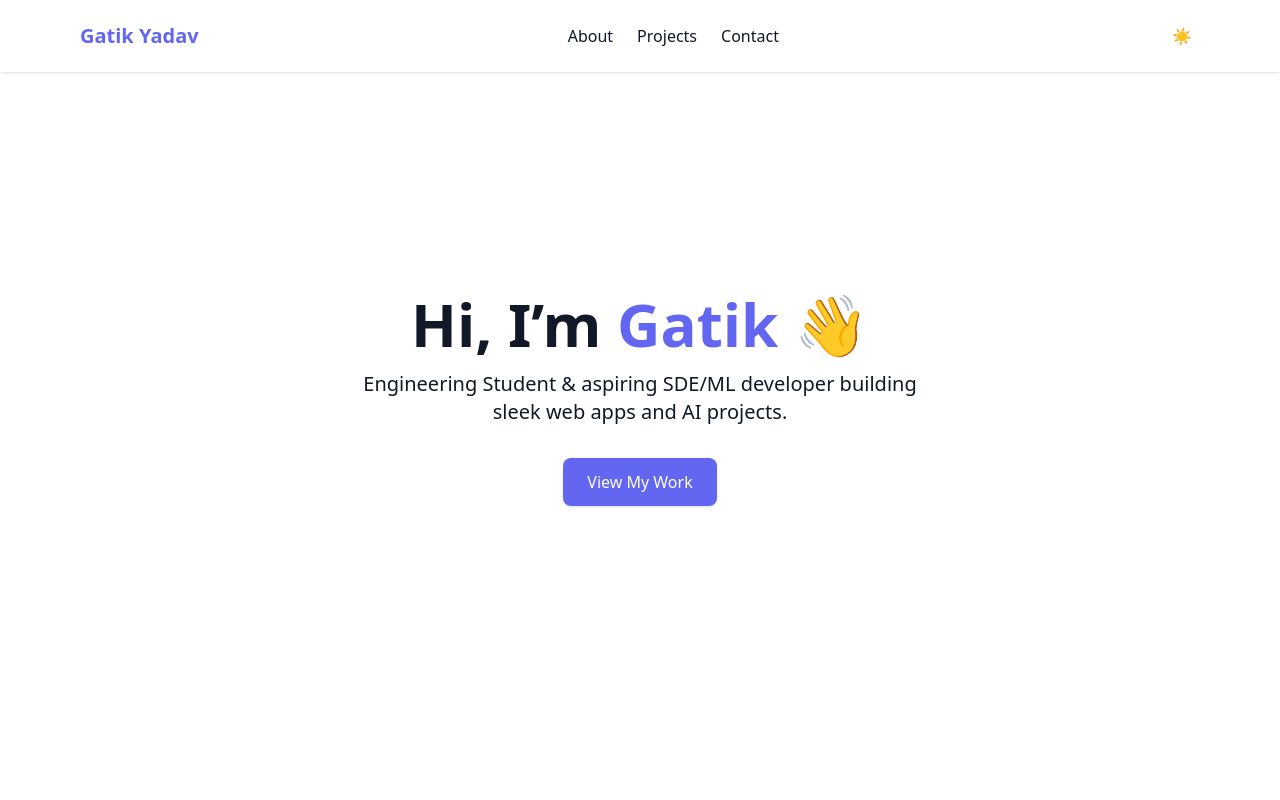
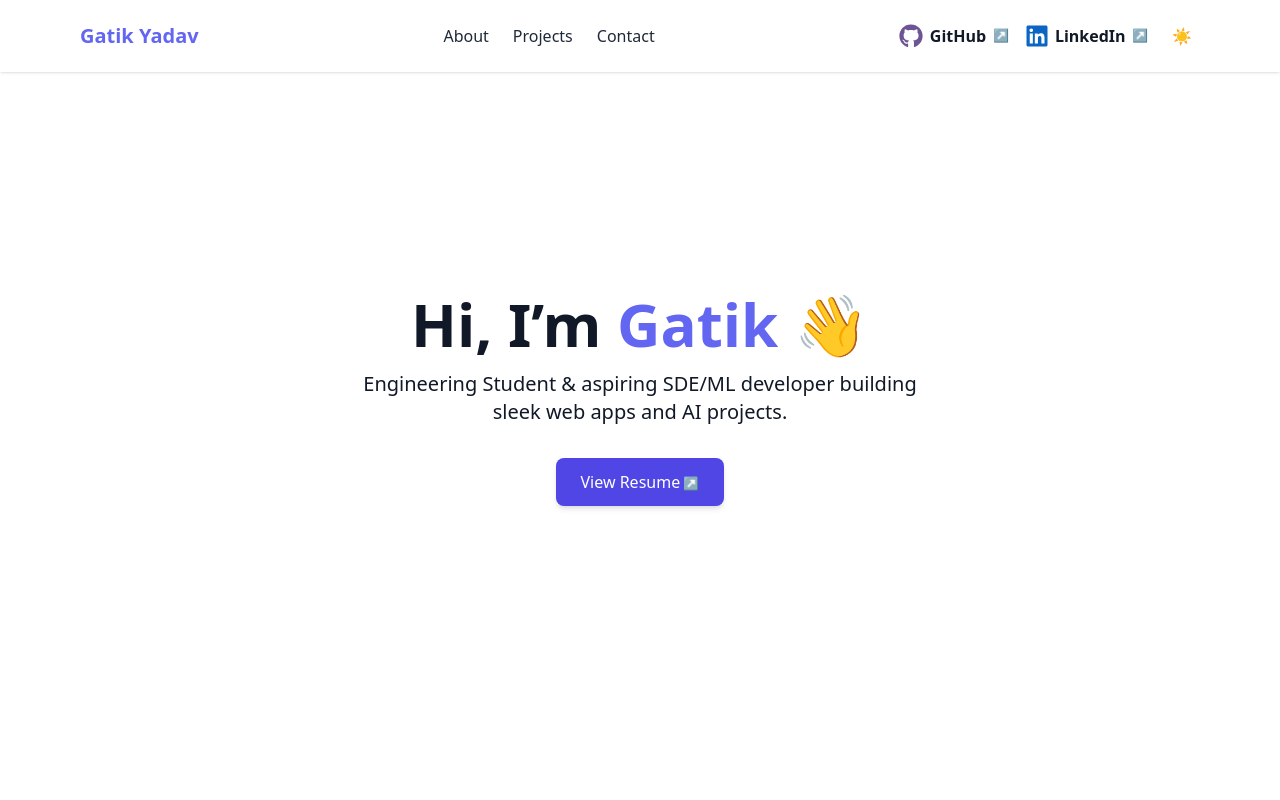
Before and after one commit to Gatik8205/My_Portfolio, a React (Vite) app: page / in a window 1280 px wide. Shown: the top 800 px of the page. Built offline with nearby package versions, Linux system fonts and the light colour scheme.

Commit message:
added social links and resume

```diff
--- a/src/App.tsx
+++ b/src/App.tsx
@@ -9,8 +9,8 @@ export default function App(){
   return(
     <div className='text-gray-900 transition-colors duration-300 bg-white dark:bg-gray-900 dark:text-gray-100'>
       <Navbar/>
-      <section id='#home'><Hero/></section>
-      <section id='#about'><About/></section>
+      <section id='home'><Hero/></section>
+      <section id='about'><About/></section>
       <section id='projects'><Projects/></section>
       <section id='contact'><Contact/></section>
       <Footer/>
--- a/src/components/Contact.tsx
+++ b/src/components/Contact.tsx
@@ -4,8 +4,8 @@ export default function Contact() {
       <h2 className="mb-6 text-3xl font-bold">Contact</h2>
       <p className="mb-6">Have an opportunity or question? Reach out directly:</p>
       <a href="mailto:gatikyadav8205@gmail.com"
-         className="px-6 py-3 text-white transition rounded-lg shadow bg-brand hover:bg-brand-dark">
-        gatikyadav8205@gmail.com
+         className="px-6 py-3 mr-4 text-white transition rounded-lg shadow bg-brand hover:bg-brand-dark">
+        Email Me
       </a>
     </div>
   );
--- a/src/components/Hero.tsx
+++ b/src/components/Hero.tsx
@@ -1,3 +1,6 @@
+// import { FaGithub } from "react-icons/fa";
+// import { FaLinkedin } from "react-icons/fa";
+
 export default function Hero() {
   return (
     <div className="flex flex-col items-center justify-center min-h-screen px-4 text-center">
@@ -7,10 +10,19 @@ export default function Hero() {
       <p className="max-w-xl text-lg md:text-xl">
         Engineering Student & aspiring SDE/ML developer building sleek web apps and AI projects.
       </p>
-      <a href="#projects"
-        className="inline-block px-6 py-3 mt-8 text-white transition rounded-lg shadow bg-brand hover:bg-brand-dark">
-        View My Work
-      </a>
-    </div>
+      <div className="flex flex-wrap justify-center gap-4 mt-8">
+  <a
+    href="/Gatik_Yadav_Resume.pdf"
+    target="_blank"
+    rel="noopener noreferrer"
+    className="px-6 py-3 font-semibold text-white transition bg-indigo-600 rounded-lg shadow-md hover:bg-indigo-700"
+    style={{textDecoration:"none"}}
+  >
+    <span className="font-medium text-white select-none">
+      View Resume
+    </span>
+  </a>
+</div>
+</div>
   );
 }
--- a/src/components/Navbar.tsx
+++ b/src/components/Navbar.tsx
@@ -1,30 +1,86 @@
-import { useEffect, useState } from 'react';
+import { useEffect, useState } from "react";
+import { FaGithub } from "react-icons/fa";
+import { FaLinkedin } from "react-icons/fa";
 
 export default function Navbar() {
   const [dark, setDark] = useState(false);
 
   useEffect(() => {
-    document.documentElement.classList.toggle('dark', dark);
+    document.documentElement.classList.toggle("dark", dark);
   }, [dark]);
 
   return (
     <header className="fixed top-0 z-50 w-full shadow backdrop-blur-md bg-white/70 dark:bg-gray-900/70">
       <nav className="flex items-center justify-between max-w-6xl p-4 mx-auto">
-        <a href="#home" className="text-xl font-bold text-brand">Gatik Yadav</a>
+        {/* Left – site title */}
+        <a href="#home" className="text-xl font-bold text-brand">
+          Gatik Yadav
+        </a>
+
+        {/* Center – internal links */}
         <ul className="hidden space-x-6 font-medium md:flex">
-          {['about','projects','contact'].map(item=>(
+          {["about", "projects", "contact"].map((item) => (
             <li key={item}>
-              <a href={`#${item}`} className="capitalize hover:text-brand">{item}</a>
+              <a
+                href={`#${item}`}
+                className="text-gray-800 capitalize hover:text-brand dark:text-gray-100"
+              >
+                {item}
+              </a>
             </li>
           ))}
         </ul>
-        <button
-          onClick={() => setDark(!dark)}
-          className="p-2 ml-4 rounded-full hover:bg-gray-200 dark:hover:bg-gray-700"
-          aria-label="Toggle theme"
-        >
-          {dark ? '🌙' : '☀️'}
-        </button>
+
+        {/* Right – external links + dark-mode toggle */}
+        <div className="flex items-center gap-4">
+          {/* GitHub */}
+          <a
+            href="https://github.com/Gatik8205"
+            target="_blank"
+            rel="noopener noreferrer"
+            // remove default link styles for plain-text look
+            style={{
+              textDecoration:"none",
+              cursor: "pointer",
+              display: "flex",
+              alignItems: "center",
+              gap: "0.4rem",
+            }}
+          >
+            <FaGithub className="text-2xl text-[#6e5494]" />
+            <span className="font-semibold text-gray-900 dark:text-gray-100">
+              GitHub
+            </span>
+          </a>
+
+          {/* LinkedIn */}
+          <a
+            href="https://www.linkedin.com/in/gatik-yadav-449915259"
+            target="_blank"
+            rel="noopener noreferrer"
+            style={{
+              textDecoration:"none",
+              cursor: "pointer",
+              display: "flex",
+              alignItems: "center",
+              gap: "0.4rem",
+            }}
+          >
+            <FaLinkedin className="text-2xl text-[#0A66C2]" />
+            <span className="font-semibold text-gray-900 dark:text-gray-100">
+              LinkedIn
+            </span>
+          </a>
+
+          {/* Dark-mode toggle */}
+          <button
+            onClick={() => setDark(!dark)}
+            className="p-2 rounded-full hover:bg-gray-200 dark:hover:bg-gray-700"
+            aria-label="Toggle theme"
+          >
+            {dark ? "🌙" : "☀️"}
+          </button>
+        </div>
       </nav>
     </header>
   );
--- a/src/components/Projects.tsx
+++ b/src/components/Projects.tsx
@@ -1,20 +1,17 @@
-// import React from 'react'
-
-const projects=[
+const projects = [
   {
-    title: "Digital Literacy ChatBot",
-    desc:'Node.js backend with OpenAI GroqAI API to teach digital tools.',
-    github:'https://github.com/Gatik8205/DLC_Chat_Bot_frontend',
-    live:'https://dlc-chat-bot-frontend.vercel.app/'
+    title: 'Digital Literacy ChatBot',
+    desc: 'Node.js backend with OpenAI/Groq API to teach digital tools.',
+    github: 'https://github.com/yourrepo',
+    demo:   'https://yourliveurl'
   },
-
   {
-    title: "Virtual Gallery Web App",
-    desc:'MERN stack with cloudinary image hosting.',
-    github:'https://github.com/Gatik8205/Virtual-Gallery-App',
-    live:'https://virtual-gallery-app.vercel.app/'
-  },
-]
+    title: 'Virtual Gallery Web App',
+    desc: 'MERN stack with Cloudinary image hosting.',
+    github: 'https://github.com/yourrepo',
+    demo:   'https://yourliveurl'
+  }
+];
 
 export default function Projects() {
   return (
@@ -27,9 +24,10 @@ export default function Projects() {
             <h3 className="mb-2 text-xl font-semibold">{p.title}</h3>
             <p className="mb-4">{p.desc}</p>
             <div className="space-x-4">
-              <a href={p.github} target="_blank" rel="noopener noreferrer" className="text-brand hover:underline">GitHub</a>
-              <a
-              href={p.live} target="_blank" rel="noopener noreferer" className="text-brand hover:underline">Live Demo</a>
+              <a href={p.github} target="_blank" rel="noopener noreferrer"
+                 className="text-brand hover:underline">GitHub</a>
+              <a href={p.demo} target="_blank" rel="noopener noreferrer"
+                 className="text-brand hover:underline">Live Demo</a>
             </div>
           </div>
         ))}
```
Also changed, not shown: src/index.css (line endings or trailing spaces), 1 other file (tests, documents, lock files or other folders).
